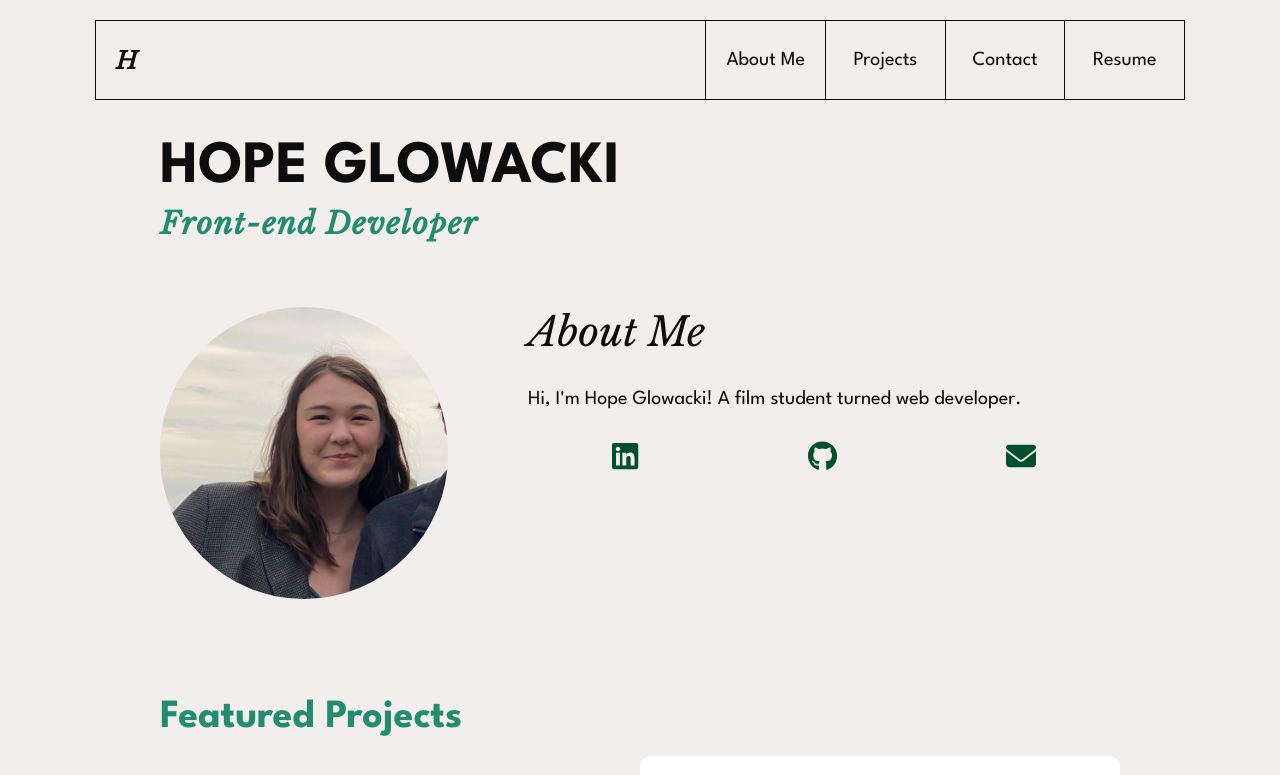
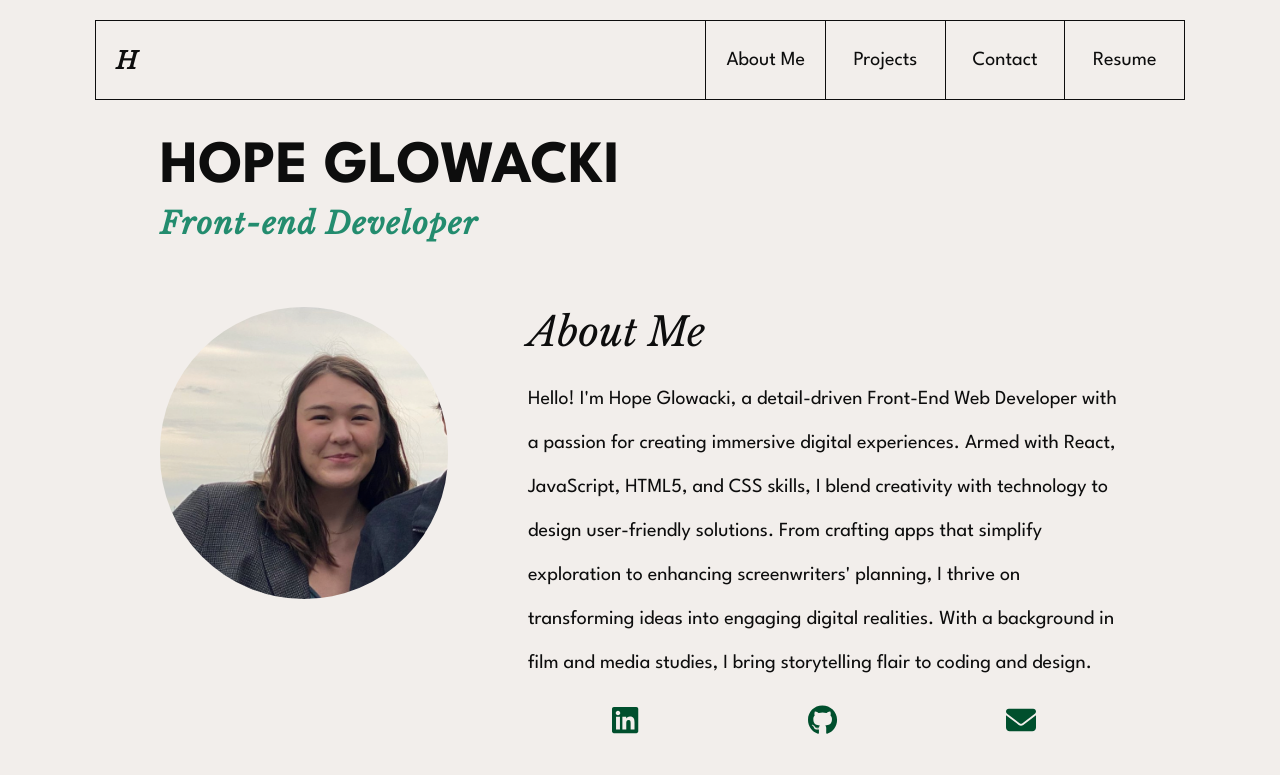
Before and after one commit to Ho0pHo0p/hope-glowacki-portfolio, a React (Vite) app: page / in a window 1280 px wide. Shown: the top 775 px of the page. Built offline with nearby package versions, Linux system fonts and the light colour scheme; a web font is replaced by a local one.

Commit message:
About me content

```diff
--- a/src/AboutMe.jsx
+++ b/src/AboutMe.jsx
@@ -10,7 +10,7 @@ export default function AboutMe(){
       <img src={image}></img>
       <div>
         <h4>About Me</h4>
-        <p>Hi, I'm Hope Glowacki! A film student turned web developer. </p>
+        <p>Hello! I'm Hope Glowacki, a detail-driven Front-End Web Developer with a passion for creating immersive digital experiences. Armed with React, JavaScript, HTML5, and CSS skills, I blend creativity with technology to design user-friendly solutions. From crafting apps that simplify exploration to enhancing screenwriters' planning, I thrive on transforming ideas into engaging digital realities. With a background in film and media studies, I bring storytelling flair to coding and design. </p>
         <span>
           <a href="https://www.linkedin.com/in/hope-glowacki" target="_blank"><FontAwesomeIcon icon={faLinkedin}/></a>
           <a href="https://github.com/Ho0pHo0p" target="_blank"><FontAwesomeIcon icon={faGithub}/></a>
```
